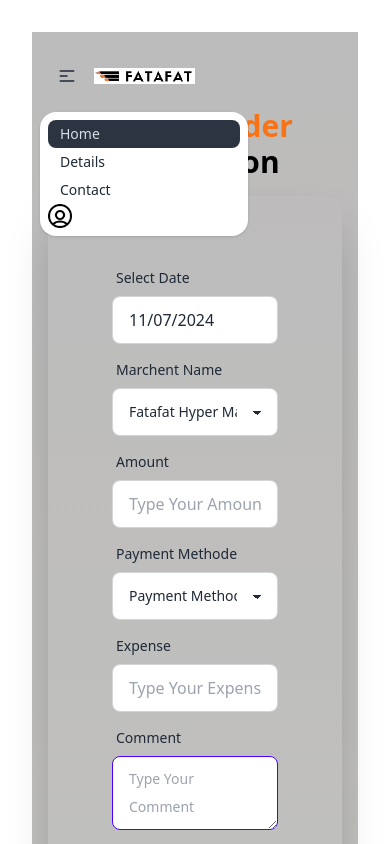
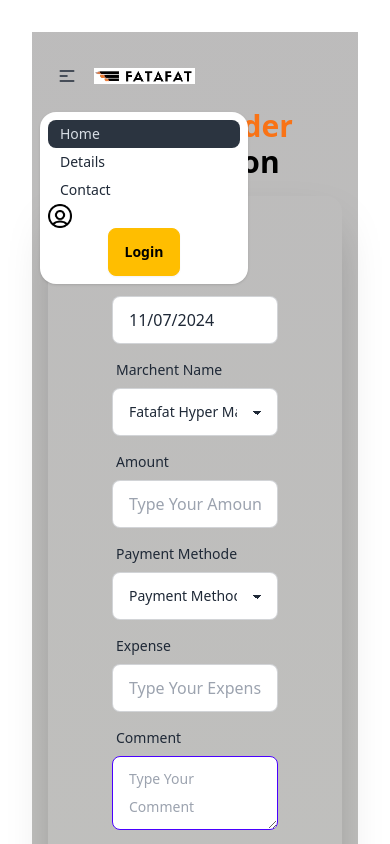
Before and after one commit to abdullah-al-mohammad/fatafat-calcualtion, a React (Vite) app: page / in a window 390 px wide. Both pictures are taken after a click on the button 67 px from the left and 76 px from the top of the page. Shown: the top 844 px of the page. Built offline with nearby package versions, Linux system fonts and the light colour scheme; no server answers.

Commit message:
add logout hidden

```diff
--- a/src/components/header/Header.jsx
+++ b/src/components/header/Header.jsx
@@ -50,6 +50,14 @@
                             </div> :
                                 <img className='w-6' src={profile} alt="profile" />
                         }
+                        {
+                            <div>
+                                {
+                                    user ? <Link to="/login"><button onClick={handleLogOut} className='btn btn-warning'>Logout</button></Link>
+                                        : <Link to="/login"><button className='btn btn-warning'>Login</button></Link>
+                                }
+                            </div>
+                        }
                     </ul>
                 </div>
                 <a className="text-xl">
```
